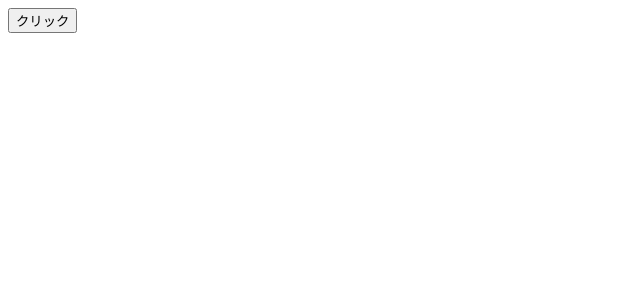
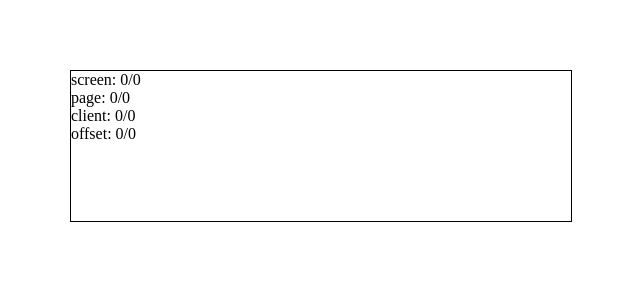
Before and after one commit to Yuma0309/Study-React, a React (Create React App) app in the folder React_sample_Yuma/my-react/: page / in a window 1280 px wide. Shown: the top 300 px of the page, without its empty margins (0-640 px from the left). Built offline with nearby package versions, Linux system fonts and the light colour scheme.

Commit message:
リスト3-4-12までの動作を確認

```diff
--- a/React_sample_Yuma/my-react/src/index.js
+++ b/React_sample_Yuma/my-react/src/index.js
@@ -1,10 +1,10 @@
 // React関連のライブラリをインポート
 import ReactDOM from 'react-dom/client';
-import EventObj from './chap03/EventObj';
+import EventPoint from './chap03/EventPoint';
 
 // Reactアプリ（Appコンポーネント）を描画
 const root = ReactDOM.createRoot(document.getElementById('root'));
 
 root.render(
-  <EventObj />
+  <EventPoint />
 );
```
